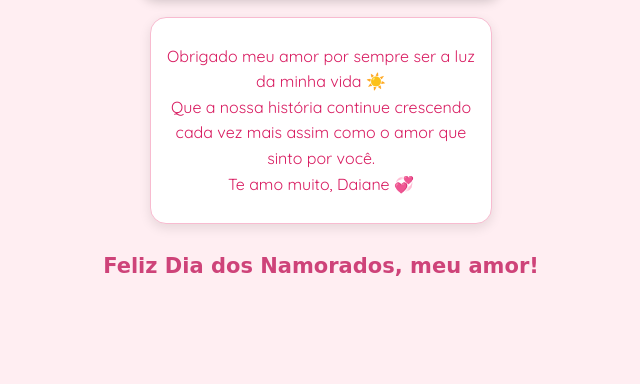
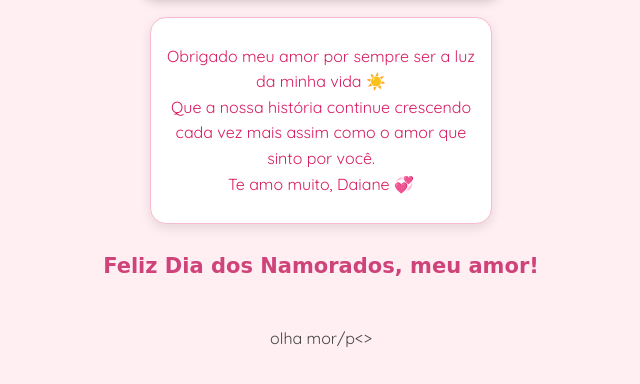
Before and after one commit to rafatrilhaf/daiane-rafael, a plain HTML site: page index.html in a window 1280 px wide. Shown: the part 789-1173 px from the top of the page, without its empty margins (319-959 px from the left). Before the commit the page ends 1137 px from the top, so only its background shows below. Drawn offline with Linux system fonts and the light colour scheme.

Commit message:
Update index.html

```diff
--- a/index.html
+++ b/index.html
@@ -52,7 +52,7 @@
 </div>
 
 
-
+<p> olha mor/p<>
 
 
   <script src="script.js"></script>
```
